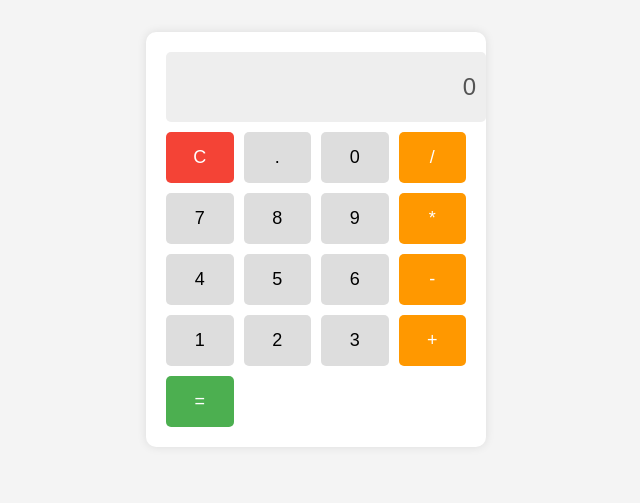
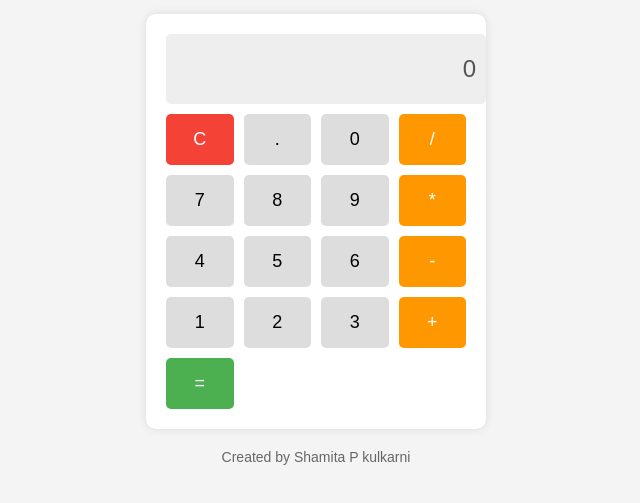
Before and after one commit to shaujdjdj788ususjs/shamitakulkarni2005, a plain HTML site: page local/calculator.html in a window 1280 px wide. Shown: the part 169-672 px from the top of the page, without its empty margins (324-964 px from the left). Drawn offline with Linux system fonts and the light colour scheme.

Commit message:
Add new file

```diff
--- a/local/calculator.html
+++ b/local/calculator.html
@@ -12,6 +12,7 @@
             align-items: center;
             height: 100vh;
             background-color: #f4f4f4;
+            flex-direction: column;
         }
         .calculator {
             width: 300px;
@@ -58,6 +59,11 @@
             background: #f44336;
             color: white;
         }
+        .footer {
+            margin-top: 20px;
+            font-size: 14px;
+            color: #666;
+        }
     </style>
 </head>
 <body>
@@ -87,6 +93,8 @@
             <button class="equal" onclick="calculateResult()">=</button>
         </div>
     </div>
+
+    <div class="footer">Created by Shamita P kulkarni</div>
 
     <script>
         let display = document.getElementById("display");
```
